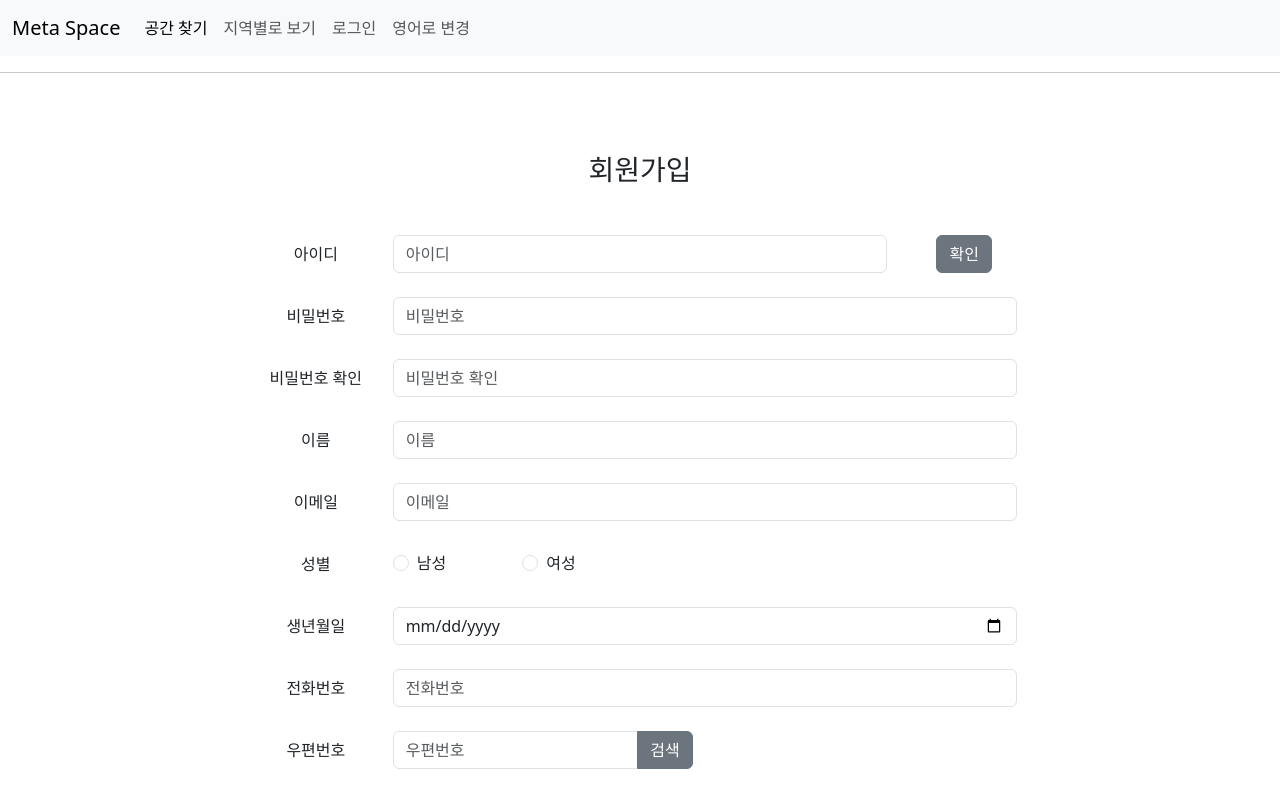
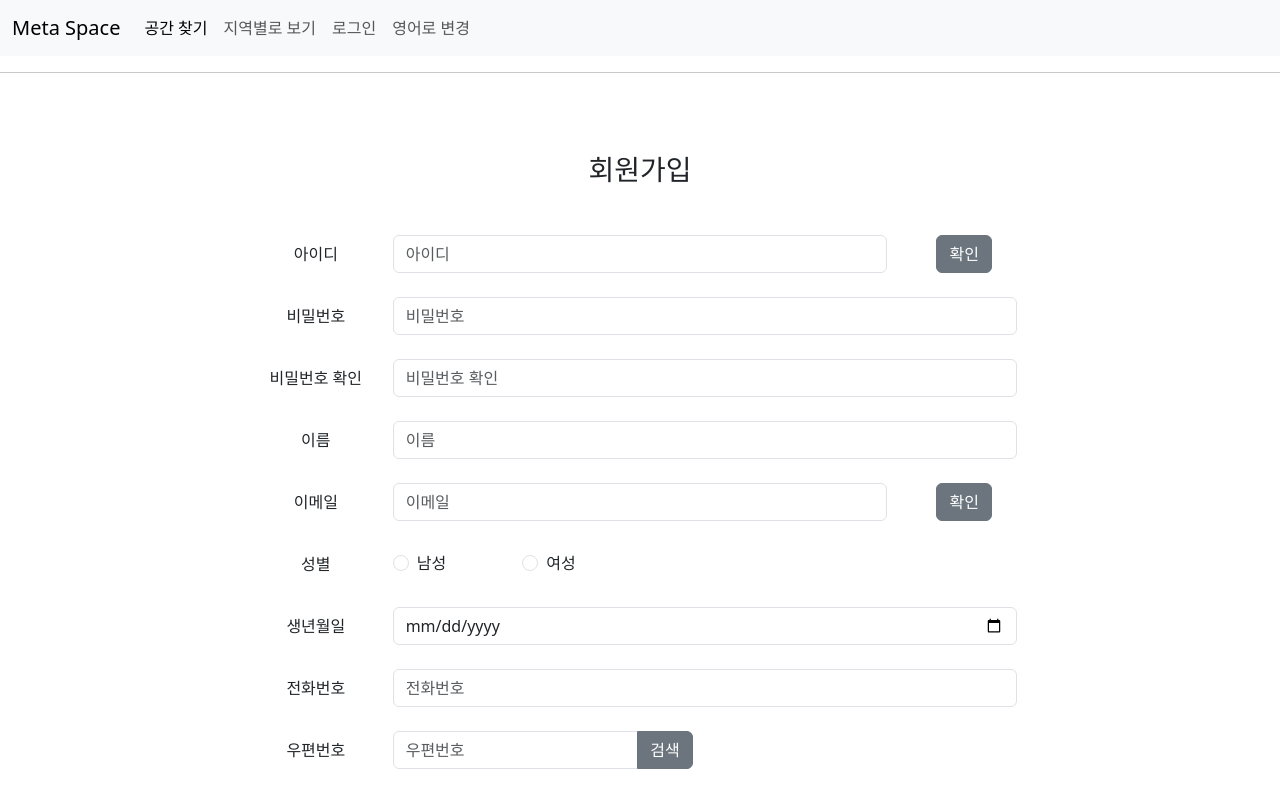
Before and after one commit to meta-metamong/meta-space, a Vue app in the folder frontend/: page /signup/owner in a window 1280 px wide. Shown: the top 792 px of the page. Built offline with nearby package versions, Linux system fonts and the light colour scheme.

Commit message:
feat: 회원가입의 아이디 및 이메일 중복 확인
- 아이디 및 이메일 중복 확인 통과 시 input과 button을 비활성화함.

```diff
--- a/frontend/src/apis/axios.js
+++ b/frontend/src/apis/axios.js
@@ -102,7 +102,6 @@ export const get = async function(endpoint){
 export const post = async function(endpoint, requestData){
     try{
         const response = await apiClient.post(endpoint, requestData);
-        console.log(response);
         return response;
     }catch(error){
         return error
--- a/frontend/src/components/member/SignUpMember.vue
+++ b/frontend/src/components/member/SignUpMember.vue
@@ -6,10 +6,10 @@
 				<div class="row mb-4">
 					<label class="col-form-label col-sm-2" for="userId">{{ $t('member.id') }}</label>
 					<div class="col-sm-8">
-						<input class="form-control" type="text" name="userId" id="userId" :placeholder="$t('member.id')" v-model="userId" required />
+						<input class="form-control" :disabled="!idDuplicated" type="text" name="userId" id="userId" :placeholder="$t('member.id')" v-model="userId" required />
 					</div>
 					<div class="col-sm-2">
-						<button class="btn btn-secondary" type="button">{{ $t('button.check') }}</button>
+						<button class="btn btn-secondary" :disabled="!idDuplicated" type="button" @click="checkDuplicated('id')">{{ $t('button.check') }}</button>
 					</div>
 				</div>
 				<div class="row mb-4">
@@ -33,8 +33,11 @@
 				</div>
 				<div class="row mb-4">
 					<label class="col-form-label col-sm-2" for="email">{{ $t('member.email') }}</label>
-					<div class="col-sm-10">
-						<input class="form-control" type="email" name="email" id="email" :placeholder="$t('member.email')" v-model="email" required />
+					<div class="col-sm-8">
+						<input class="form-control" type="email" :disabled="!emailDuplicated" name="email" id="email"  :placeholder="$t('member.email')" v-model="email" required />
+					</div>
+					<div class="col-sm-2">
+						<button class="btn btn-secondary" type="button" :disabled="!emailDuplicated"  @click="checkDuplicated('email')">{{ $t('button.check') }}</button>
 					</div>
 				</div>
 				<div class="row mb-4">
@@ -103,7 +106,7 @@
 	</div>
 </template>
 <script>
-import { post } from "../../apis/axios";
+import { get, post } from "../../apis/axios";
 
 export default {
 	name: 'SignUpMember',
@@ -122,7 +125,8 @@ export default {
 			detailAddress: "",
 			businessName: "",
 			businessRegistrationNumber: "",
-			errorMessage: ""
+			idDuplicated: true,
+			emailDuplicated: true,
 		}
 	},
 	computed: {
@@ -137,6 +141,9 @@ export default {
 		async handleSubmit() {
 			if (this.passwordMismatch) {
 				alert("입력한 비밀번호가 다릅니다.");
+				return;
+			}else if(!this.idDuplicated && !this.emailDuplicated){
+				alert("아이디와 이메일을 확인해주세요.");
 				return;
 			}
 			// gender 추가해야 함
@@ -178,9 +185,37 @@ export default {
 					this.address = data.userSelectedType === 'R' ? data.address : data.jibunAddress;
 				}
 			}).open();
+		},
+		async checkDuplicated(type){
+			if(type === 'id'){
+				const response = await get(`/members/dup-id/${this.userId}`);
+				if(response.status === 200) {
+						if(response.data.content){
+							alert("이미 존재하는 아이디입니다.");
+						}else{
+							alert("사용 가능한 아이디입니다");
+							this.idDuplicated = false;
+						}
+					}
+
+
+			}else{
+				const requestDto = {
+					email: this.email
+				};
+				const response = await post('/members/dup-email', requestDto);
+				if(response.status === 200) {
+					if(response.data.content){
+						alert("이미 존재하는 이메일입니다.");
+					}else{
+						alert("사용 가능한 이메일입니다");
+						this.emailDuplicated = false;
+					}
+				}
+			}
 		}
 	}
-};
+}
 </script>
 
 <style scoped>
```
Also changed, not shown: 1 other file (tests, documents, lock files or other folders).
